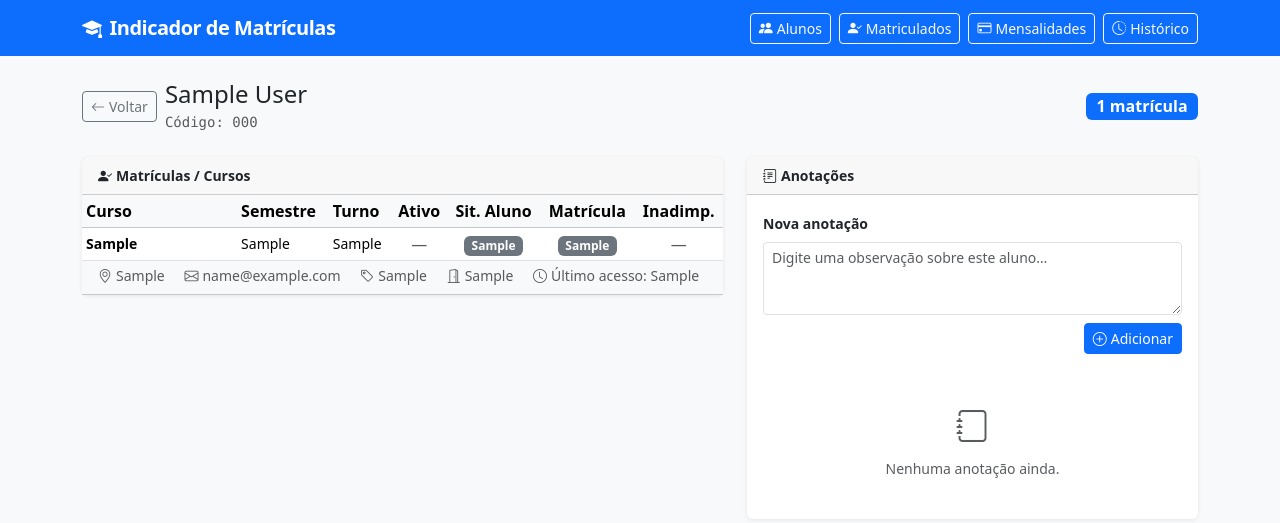
After one commit to tuliodutra27/uniasselvi-sjb, a Flask app: page /enrolled/student/000 in a window 1280 px wide. The commit adds this page. Shown: the top 523 px of the page. Run offline with Flask 3, Linux system fonts and the light colour scheme; tables that the repository leaves empty hold one stand-in row (values such as "Sample post").

Commit message:
feat: adicionar pagina de detalhes e anotacoes por aluno
Cada aluno nas telas Alunos e Matriculados ganha um botao de Detalhes
(icone de caderno) que abre uma pagina dedicada com todos os dados do
aluno. O gestor pode adicionar anotacoes livres e excluir anotacoes
existentes. O badge no botao mostra a contagem de anotacoes salvas.

- Tabela notes no banco (entity_type + entity_id + note + created_at)
- Rotas: /student/<cpf>, /enrolled/student/<code>, /note/<id>/delete
- Templates student_detail.html e enrolled_detail.html
- enrolled_detail exibe todas as matriculas do aluno (graduacao + livre)

Co-Authored-By: Claude Sonnet 4.6 <noreply@anthropic.com>

```diff
--- a/app.py
+++ b/app.py
@@ -342,8 +342,10 @@ def students():
     rows, total_db, matriculados = database.get_students_filtered(**filters)
     options = database.get_filter_options()
 
+    cpfs = [s["cpf"] for s in rows]
+    note_counts = database.get_note_counts("student", cpfs)
     students_display = [
-        {**dict(s), "cpf_masked": mask_cpf(s["cpf"])}
+        {**dict(s), "cpf_masked": mask_cpf(s["cpf"]), "note_count": note_counts.get(s["cpf"], 0)}
         for s in rows
     ]
     return render_template(
@@ -388,6 +390,10 @@ def enrolled():
     inativos      = sum(1 for r in rows if r["ativo"] == "N")
     inadimplentes = sum(1 for r in rows if r["inadimplente"] == "Sim")
     desistentes   = sum(1 for r in rows if "desistente" in (r["situacao_aluno"] or "").lower())
+
+    codes = [r["student_code"] for r in rows]
+    note_counts = database.get_note_counts("enrolled", codes)
+    rows = [dict(r) | {"note_count": note_counts.get(r["student_code"], 0)} for r in rows]
 
     quick_filter = None
     if active_count := len(active):
@@ -509,5 +515,58 @@ def upload_payments():
     return redirect(url_for("payments"))
 
 
+@app.route("/student/<cpf>")
+def student_detail(cpf):
+    student = database.get_student(cpf)
+    if not student:
+        flash("Aluno não encontrado.", "danger")
+        return redirect(url_for("students"))
+    notes = database.get_notes("student", cpf)
+    return render_template(
+        "student_detail.html",
+        student={**dict(student), "cpf_masked": mask_cpf(student["cpf"])},
+        notes=notes,
+    )
+
+
+@app.route("/student/<cpf>/note", methods=["POST"])
+def add_student_note(cpf):
+    note = request.form.get("note", "").strip()
+    if note:
+        database.add_note("student", cpf, note)
+    return redirect(url_for("student_detail", cpf=cpf))
+
+
+@app.route("/enrolled/student/<code>")
+def enrolled_student_detail(code):
+    enrollments = database.get_enrolled_by_code(code)
+    if not enrollments:
+        flash("Aluno não encontrado.", "danger")
+        return redirect(url_for("enrolled"))
+    notes = database.get_notes("enrolled", code)
+    return render_template(
+        "enrolled_detail.html",
+        student_name=enrollments[0]["student_name"],
+        student_code=code,
+        enrollments=enrollments,
+        notes=notes,
+    )
+
+
+@app.route("/enrolled/student/<code>/note", methods=["POST"])
+def add_enrolled_note(code):
+    note = request.form.get("note", "").strip()
+    if note:
+        database.add_note("enrolled", code, note)
+    return redirect(url_for("enrolled_student_detail", code=code))
+
+
+@app.route("/note/<int:note_id>/delete", methods=["POST"])
+def delete_note(note_id):
+    back = request.form.get("back", "/")
+    database.delete_note(note_id)
+    return redirect(back)
+
+
 if __name__ == "__main__":
     app.run(debug=True)
--- /dev/null
+++ b/templates/enrolled_detail.html
@@ -0,0 +1,171 @@
+{% extends "base.html" %}
+{% block title %}{{ student_name }} – Detalhes{% endblock %}
+
+{% block content %}
+
+<div class="d-flex align-items-center mb-4 gap-2 flex-wrap">
+  <a href="{{ url_for('enrolled') }}" class="btn btn-sm btn-outline-secondary">
+    <i class="bi bi-arrow-left me-1"></i>Voltar
+  </a>
+  <div class="me-auto">
+    <h4 class="mb-0">{{ student_name }}</h4>
+    <span class="text-muted small font-monospace">Código: {{ student_code }}</span>
+  </div>
+  <span class="badge bg-primary fs-6">
+    {{ enrollments|length }} matrícula{{ 's' if enrollments|length > 1 }}
+  </span>
+</div>
+
+<div class="row g-4">
+
+  {# ── MATRÍCULAS ─────────────────────────────────────────────── #}
+  <div class="col-lg-7">
+    <div class="card">
+      <div class="card-header py-2 fw-semibold small">
+        <i class="bi bi-person-check-fill me-1"></i>Matrículas / Cursos
+      </div>
+      <div class="card-body p-0">
+        <div class="table-responsive">
+          <table class="table table-sm table-hover align-middle mb-0">
+            <thead class="table-light">
+              <tr>
+                <th style="min-width:140px">Curso</th>
+                <th>Semestre</th>
+                <th>Turno</th>
+                <th class="text-center">Ativo</th>
+                <th class="text-center">Sit. Aluno</th>
+                <th class="text-center">Matrícula</th>
+                <th class="text-center">Inadimp.</th>
+              </tr>
+            </thead>
+            <tbody>
+              {% for e in enrollments %}
+              <tr>
+                <td class="small fw-semibold">{{ e.course or '—' }}</td>
+                <td class="small">{{ e.semestre or '—' }}</td>
+                <td class="small">{{ e.turno or '—' }}</td>
+                <td class="text-center">
+                  {% if e.ativo == 'S' %}
+                    <span class="badge bg-success">Ativo</span>
+                  {% elif e.ativo == 'N' %}
+                    <span class="badge bg-secondary">Inativo</span>
+                  {% else %}
+                    <span class="text-muted">—</span>
+                  {% endif %}
+                </td>
+                <td class="text-center">
+                  {% set sit = e.situacao_aluno or '' %}
+                  {% if 'desistente' in sit.lower() %}
+                    <span class="badge bg-danger">Desistente</span>
+                  {% elif 'cadastrado' in sit.lower() %}
+                    <span class="badge bg-success">Cadastrado</span>
+                  {% elif sit %}
+                    <span class="badge bg-secondary">{{ sit }}</span>
+                  {% else %}
+                    <span class="text-muted">—</span>
+                  {% endif %}
+                </td>
+                <td class="text-center">
+                  {% set mat = e.situacao_matricula or '' %}
+                  {% if 'confirmada' in mat.lower() %}
+                    <span class="badge bg-success">Confirmada</span>
+                  {% elif 'aguardando' in mat.lower() %}
+                    <span class="badge bg-warning text-dark">Aguardando</span>
+                  {% elif 'cancelad' in mat.lower() or 'recusad' in mat.lower() %}
+                    <span class="badge bg-danger">{{ mat }}</span>
+                  {% elif mat %}
+                    <span class="badge bg-secondary">{{ mat }}</span>
+                  {% else %}
+                    <span class="text-muted">—</span>
+                  {% endif %}
+                </td>
+                <td class="text-center">
+                  {% if e.inadimplente == 'Sim' %}
+                    <span class="badge bg-danger">Sim</span>
+                  {% elif e.inadimplente in ('Não', 'Nao') %}
+                    <span class="badge bg-success">Não</span>
+                  {% else %}
+                    <span class="text-muted">—</span>
+                  {% endif %}
+                </td>
+              </tr>
+              {# Linha expandida com dados extras #}
+              {% if e.email or e.polo or e.tipo_aluno or e.forma_ingresso or e.ultimo_acesso %}
+              <tr class="table-light">
+                <td colspan="7" class="small text-muted ps-3 pb-2">
+                  {% if e.polo %}<span class="me-3"><i class="bi bi-geo-alt me-1"></i>{{ e.polo }}</span>{% endif %}
+                  {% if e.email %}<span class="me-3"><i class="bi bi-envelope me-1"></i>{{ e.email }}</span>{% endif %}
+                  {% if e.tipo_aluno %}<span class="me-3"><i class="bi bi-tag me-1"></i>{{ e.tipo_aluno }}</span>{% endif %}
+                  {% if e.forma_ingresso %}<span class="me-3"><i class="bi bi-door-open me-1"></i>{{ e.forma_ingresso }}</span>{% endif %}
+                  {% if e.ultimo_acesso %}<span class="me-3"><i class="bi bi-clock me-1"></i>Último acesso: {{ e.ultimo_acesso }}</span>{% endif %}
+                </td>
+              </tr>
+              {% endif %}
+              {% endfor %}
+            </tbody>
+          </table>
+        </div>
+      </div>
+    </div>
+  </div>
+
+  {# ── ANOTAÇÕES ──────────────────────────────────────────────── #}
+  <div class="col-lg-5">
+    <div class="card h-100">
+      <div class="card-header py-2 d-flex align-items-center justify-content-between">
+        <span class="fw-semibold small">
+          <i class="bi bi-journal-text me-1"></i>Anotações
+          {% if notes %}
+            <span class="badge bg-primary ms-1">{{ notes|length }}</span>
+          {% endif %}
+        </span>
+      </div>
+      <div class="card-body p-3">
+
+        <form method="post" action="{{ url_for('add_enrolled_note', code=student_code) }}" class="mb-4">
+          <label class="form-label small fw-semibold">Nova anotação</label>
+          <textarea name="note" class="form-control form-control-sm mb-2"
+                    rows="3" placeholder="Digite uma observação sobre este aluno…"
+                    required></textarea>
+          <div class="text-end">
+            <button type="submit" class="btn btn-primary btn-sm">
+              <i class="bi bi-plus-circle me-1"></i>Adicionar
+            </button>
+          </div>
+        </form>
+
+        {% if notes %}
+          <hr class="my-3">
+          <div class="d-flex flex-column gap-3">
+            {% for n in notes %}
+            <div class="border rounded p-3 bg-light">
+              <p class="mb-1" style="white-space:pre-wrap">{{ n.note }}</p>
+              <div class="d-flex align-items-center justify-content-between mt-2">
+                <small class="text-muted">
+                  <i class="bi bi-clock me-1"></i>{{ n.created_at[:16] }}
+                </small>
+                <form method="post" action="{{ url_for('delete_note', note_id=n.id) }}"
+                      onsubmit="return confirm('Excluir esta anotação?')">
+                  <input type="hidden" name="back"
+                         value="{{ url_for('enrolled_student_detail', code=student_code) }}">
+                  <button type="submit" class="btn btn-sm btn-outline-danger py-0 px-2">
+                    <i class="bi bi-trash"></i>
+                  </button>
+                </form>
+              </div>
+            </div>
+            {% endfor %}
+          </div>
+        {% else %}
+          <div class="text-center py-4 text-muted">
+            <i class="bi bi-journal" style="font-size:2rem"></i>
+            <p class="mt-2 mb-0 small">Nenhuma anotação ainda.</p>
+          </div>
+        {% endif %}
+
+      </div>
+    </div>
+  </div>
+
+</div>
+{% endblock %}
```
Also changed, not shown: database.py (+64 -0 lines), templates/enrolled.html (+10 -0 lines), templates/student_detail.html (added, +143 -0 lines), templates/students.html (+10 -0 lines).
